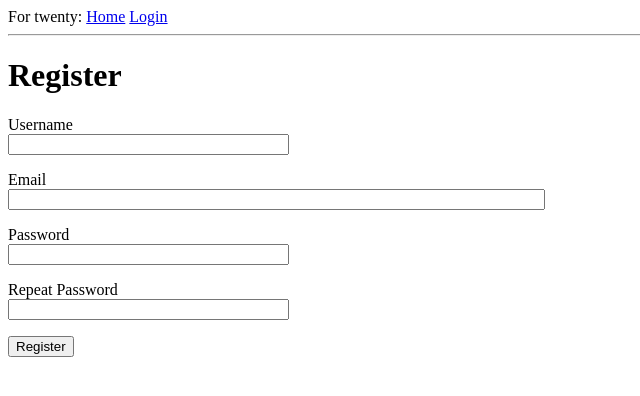
After one commit to DjaPy/for-twenty-readers, a Flask app: page /register in a window 1280 px wide. The commit adds this page. Shown: the top 396 px of the page, without its empty margins (0-640 px from the left). Run offline with Flask 2, Linux system fonts and the light colour scheme.

Commit message:
Add new version

```diff
--- a/app/__init__.py
+++ b/app/__init__.py
@@ -2,10 +2,13 @@ from flask import Flask
 from config import Config
 from flask_sqlalchemy import SQLAlchemy
 from flask_migrate import Migrate
+from flask_login import LoginManager
 
 app = Flask(__name__)
 app.config.from_object(Config)
 db = SQLAlchemy(app)
 migrate = Migrate(app, db)
+login = LoginManager(app)
+login.login_view = 'login'
 
 from app import routes, models
--- a/app/forms.py
+++ b/app/forms.py
@@ -1,6 +1,9 @@
 from flask_wtf import FlaskForm
 from wtforms import StringField, PasswordField, BooleanField, SubmitField
-from wtforms.validators import DataRequired
+from wtforms.validators import DataRequired, ValidationError
+from wtforms.validators import Email, EqualTo
+
+from app.models import User
 
 
 class LoginForm(FlaskForm):
@@ -8,3 +11,22 @@ class LoginForm(FlaskForm):
     password = PasswordField('password', validators=[DataRequired()])
     remember_me = BooleanField('Remember me')
     submit = SubmitField('Sign in')
+
+
+class RegistrationForm(FlaskForm):
+    username = StringField('Username', validators=[DataRequired()])
+    email = StringField('Email', validators=[DataRequired(), Email()])
+    password = PasswordField('Password', validators=[DataRequired()])
+    password2 = PasswordField(
+        'Repeat Password', validators=[DataRequired(), EqualTo('password')])
+    submit = SubmitField('Register')
+
+    def validate_username(self, username):
+        user = User.query.filter_by(username=username.data).first()
+        if user is not None:
+            raise ValidationError('Please use a different username')
+
+    def validate_email(self, email):
+        user = User.query.filter_by(email=email.data).first()
+        if user is not None:
+            raise ValidationError('Please use a different email address.')
--- a/app/routes.py
+++ b/app/routes.py
@@ -1,11 +1,20 @@
-from flask import render_template, redirect, url_for
+from flask import render_template, redirect, url_for, flash
+from flask import request
+from flask_login import current_user, login_user
+from flask_login import logout_user
+from flask_login import login_required
+from werkzeug.urls import url_parse
 
 from app import app
+from app import db
+from app.models import User
 from app.forms import LoginForm
+from app.forms import RegistrationForm
 
 
 @app.route('/')
 @app.route('/index')
+@login_required
 def index():
     user = {'username': 'Sergey'}
     posts = [
@@ -18,13 +27,56 @@ def index():
             'body': 'The Avengers movie was so cool!'
         }
     ]
-    return render_template('index.html', title='Psalter', user=user,
-                           posts=posts)
+    return render_template('index.html', title='Psalter', posts=posts)
 
 
-@app.route('/login')
+@app.route('/login', methods=['GET', 'POST'])
 def login():
+    if current_user.is_authenticated:
+        return redirect(url_for('index'))
     form = LoginForm()
     if form.validate_on_submit():
-        return redirect(url_for('/index'))
+        user = User.query.filter_by(username=form.username.data).first()
+        if user is None or not user.check_password((form.password.data)):
+            flash('Invalid username or password')
+            return redirect(url_for('login'))
+        login_user(user, remember=form.remember_me.data)
+        next_page = request.args.get('next')
+        if not next_page or url_parse(next_page).netloc != '':
+            next_page = url_for('index')
+        return redirect(next_page)
     return render_template('login.html', title='Sign In', form=form)
+
+
+@app.route('/logout')
+def logout():
+    logout_user()
+    return redirect(url_for('index'))
+
+
+@app.route('/register', methods=['GET', 'POST'])
+def register():
+    if current_user.is_authenticated:
+        return redirect(url_for('index'))
+    form = RegistrationForm()
+    if form.validate_on_submit():
+        user = User(
+            username=form.username.data, email=form.email.data)
+        user.set_password(form.password.data)
+        db.session.add(user)
+        db.session.commit()
+        flash('Congratulations, you are now a register user!')
+        return redirect(url_for('login'))
+    return render_template(
+        'register.html', title='Register', form=form
+    )
+
+@app.route('/user/<username>')
+@login_required
+def user(username):
+    user = User.query.filter_by(username=username).first_or_404()
+    posts = [
+        {'author': user, 'body': 'Test post #1'},
+        {'author': user, 'body': 'Test post #2'}
+    ]
+    return render_template('user.html', user=user, posts=posts)
--- a/app/templates/base.html
+++ b/app/templates/base.html
@@ -9,8 +9,13 @@
     </head>
     <body>
         <div>For twenty:
-            <a href="/index">Home</a>
-            <a href="/login">Login</a>
+            <a href="{{ url_for('index') }}">Home</a>
+            {% if current_user.is_anonymous %}
+            <a href="{{ url_for('login') }}">Login</a>
+            {% else %}
+            <a href="{{ url_for('user', username=current_user.username) }}">Profile</a>
+            <a href="{{ url_for('logout') }}">Logout</a>
+            {% endif %}
         </div>
         <hr>
         {% with messages = get_flashed_messages() %}
--- a/app/templates/login.html
+++ b/app/templates/login.html
@@ -2,7 +2,7 @@
 
 {% block content %}
     <h1>Sign In</h1>
-    <form action="" method="post">
+    <form action="" method="post" novalidate>
         {{ form.hidden_tag() }}
         <p>
             {{ form.username.label }}<br>
@@ -21,4 +21,5 @@
         <p>{{ form.remember_me() }} {{ form.remember_me.label }}</p>
         <p>{{ form.submit() }}</p>
     </form>
+<p>New User? <a href="{{ url_for('register') }}">Click to Register!</a></p>
 {% endblock %}
--- /dev/null
+++ b/app/templates/register.html
@@ -0,0 +1,37 @@
+{% extends "base.html" %}
+
+{% block content %}
+    <h1>Register</h1>
+    <form action="" method="post">
+        {{ form.hidden_tag() }}
+        <p>
+            {{ form.username.label }}<br>
+            {{ form.username(size=32) }}<br>
+            {% for error in form.username.errors %}
+            <span style="color: red;">[{{ error }}]</span>
+            {% endfor %}
+        </p>
+        <p>
+            {{ form.email.label }}<br>
+            {{ form.email(size=64) }}<br>
+            {% for error in form.email.errors %}
+            <span style="color: red;">[{{ error }}]</span>
+            {% endfor %}
+        </p>
+        <p>
+            {{ form.password.label }}<br>
+            {{ form.password(size=32) }}<br>
+            {% for error in form.password.errors %}
+            <span style="color: red;">[{{ error }}]</span>
+            {% endfor %}
+        </p>
+        <p>
+            {{ form.password2.label }}<br>
+            {{ form.password2(size=32) }}<br>
+            {% for error in form.password2.errors %}
+            <span style="color: red;">[{{ error }}]</span>
+            {% endfor %}
+        </p>
+        <p>{{ form.submit() }}</p>
+    </form>
+{% endblock %}
```
Also changed, not shown: app/easter_ru.py (+34 -0 lines), app/models.py (+16 -1 lines), app/templates/index.html (+3 -4 lines), app/templates/user.html (added, +19 -0 lines), app.db, 2 other files.
